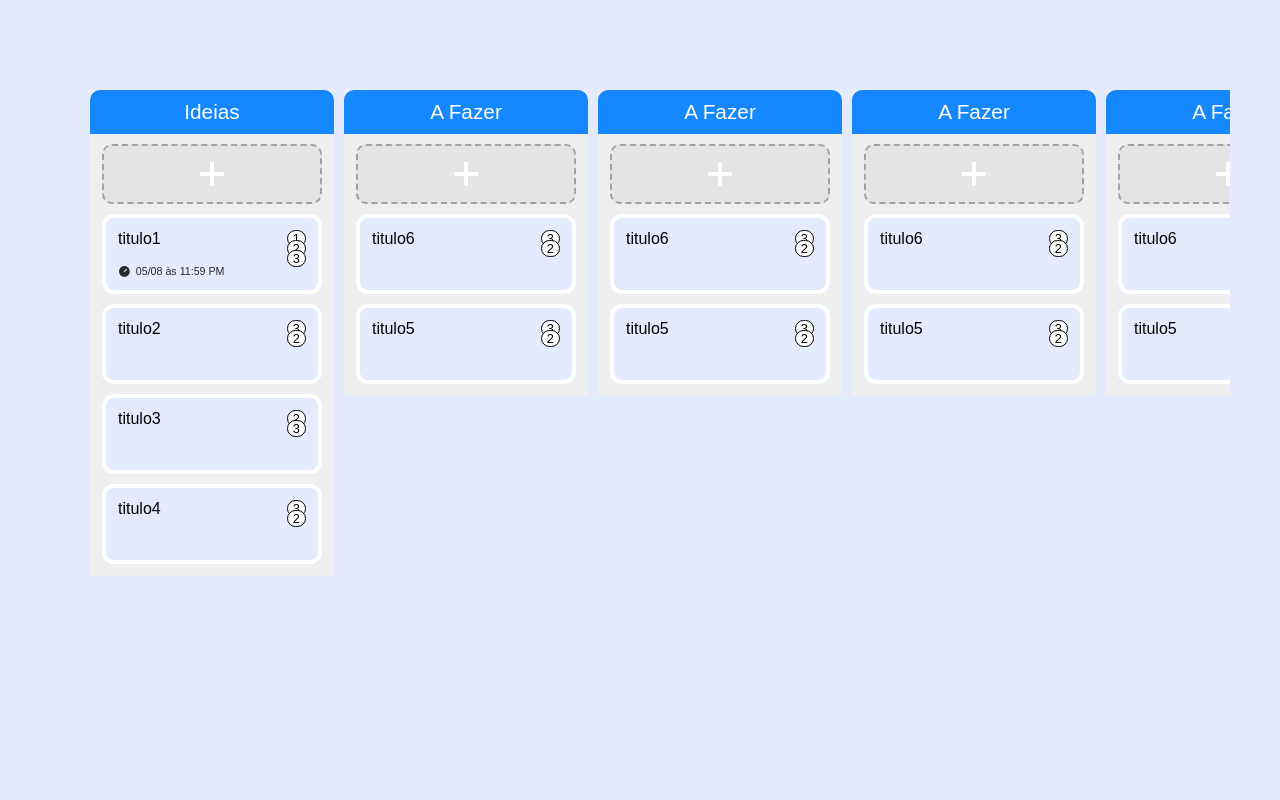
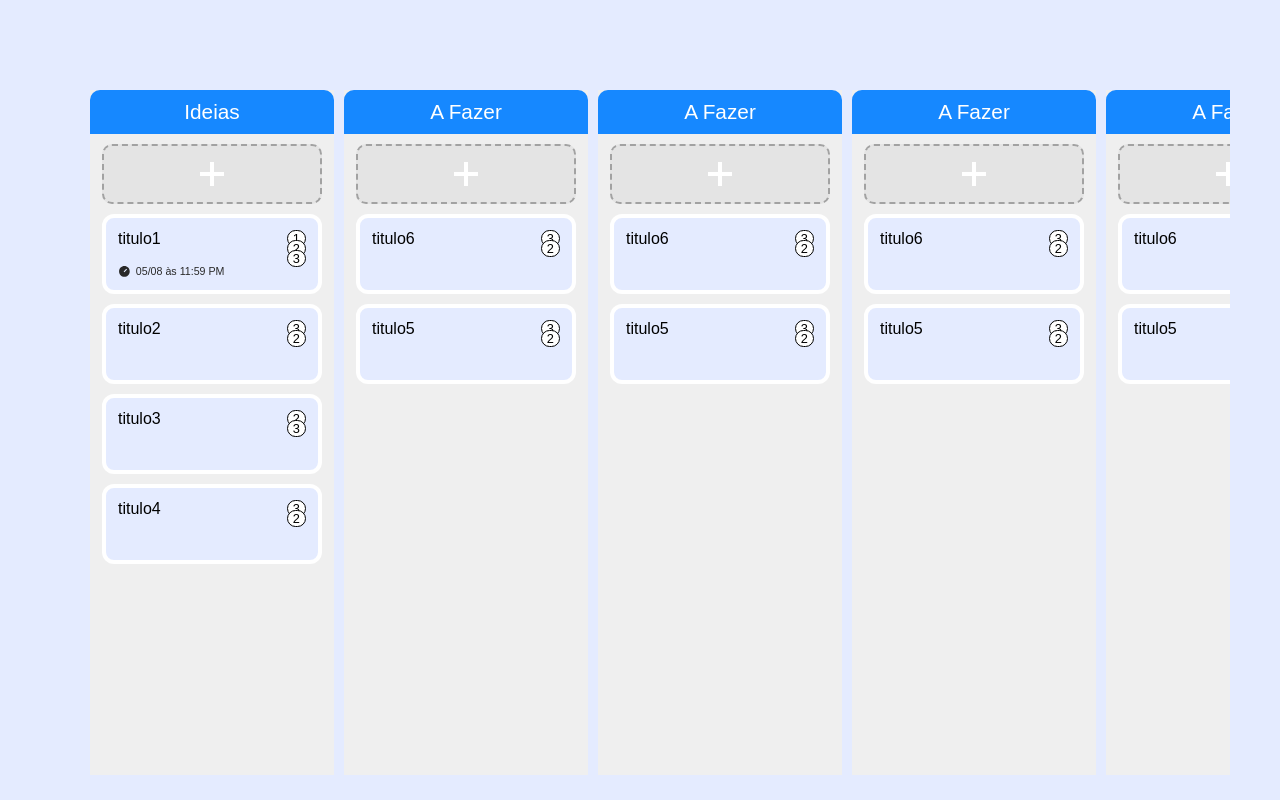
Before and after one commit to BrunoOsio/tcc-front, a React (Vite) app: page / in a window 1280 px wide. Built offline with nearby package versions, Linux system fonts and the light colour scheme.

Commit message:
fix/max-height on big heights

```diff
--- a/src/pages/teamAreaBoard/components/columnContainer/styles.ts
+++ b/src/pages/teamAreaBoard/components/columnContainer/styles.ts
@@ -13,7 +13,6 @@ export const Container = styled.section<ContainerProps>`
   flex-direction: column;
 
   padding: 0px 0px;
-  height: calc(100% - ${sizes.navbar});
 
   margin-right: 10px;
   &:last-child {
--- a/src/pages/teamAreaBoard/styles.ts
+++ b/src/pages/teamAreaBoard/styles.ts
@@ -8,6 +8,8 @@ export const Container = styled.main`
   margin-left: ${sizes.navbar};
   overflow-x: scroll;
   margin-right: 50px;
+  height: calc(100vh - ${sizes.navbar});
+  max-height: 1200px;
 
   ::-webkit-scrollbar {
     width: 15px;
```
